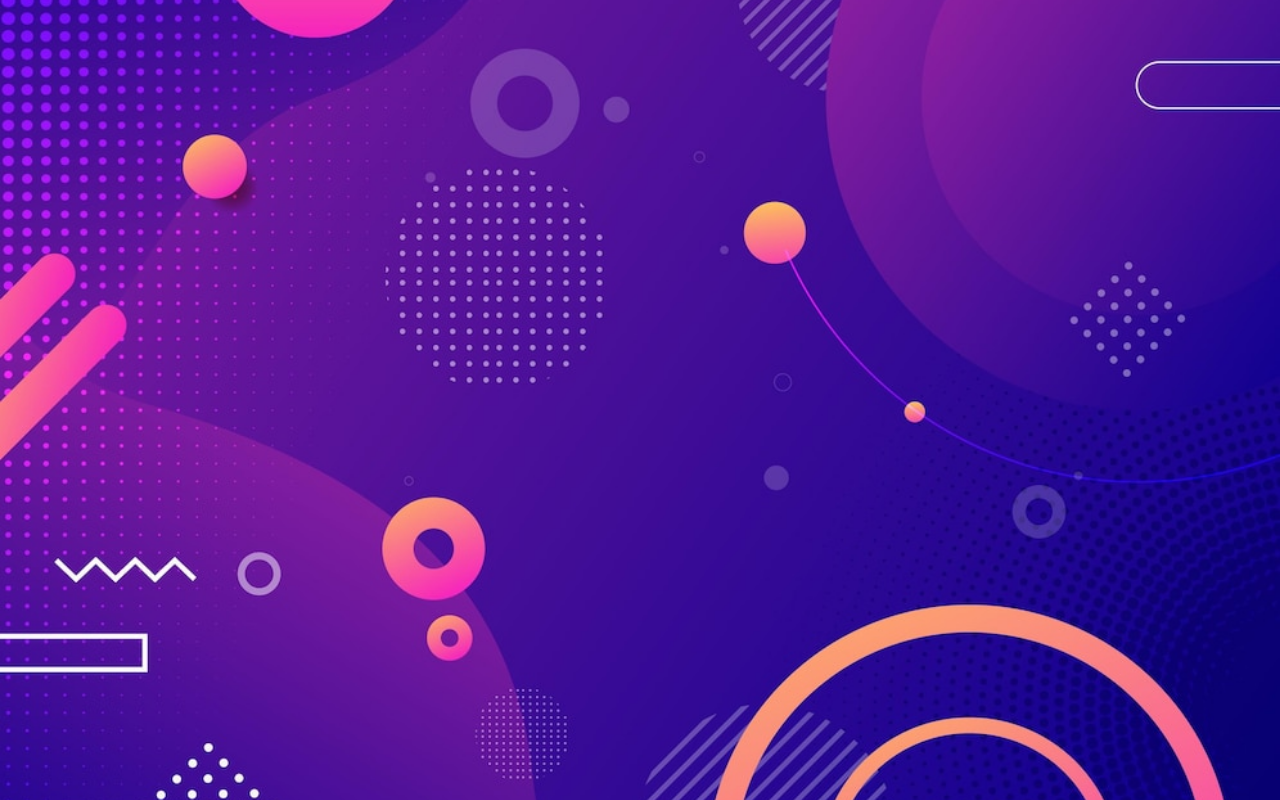
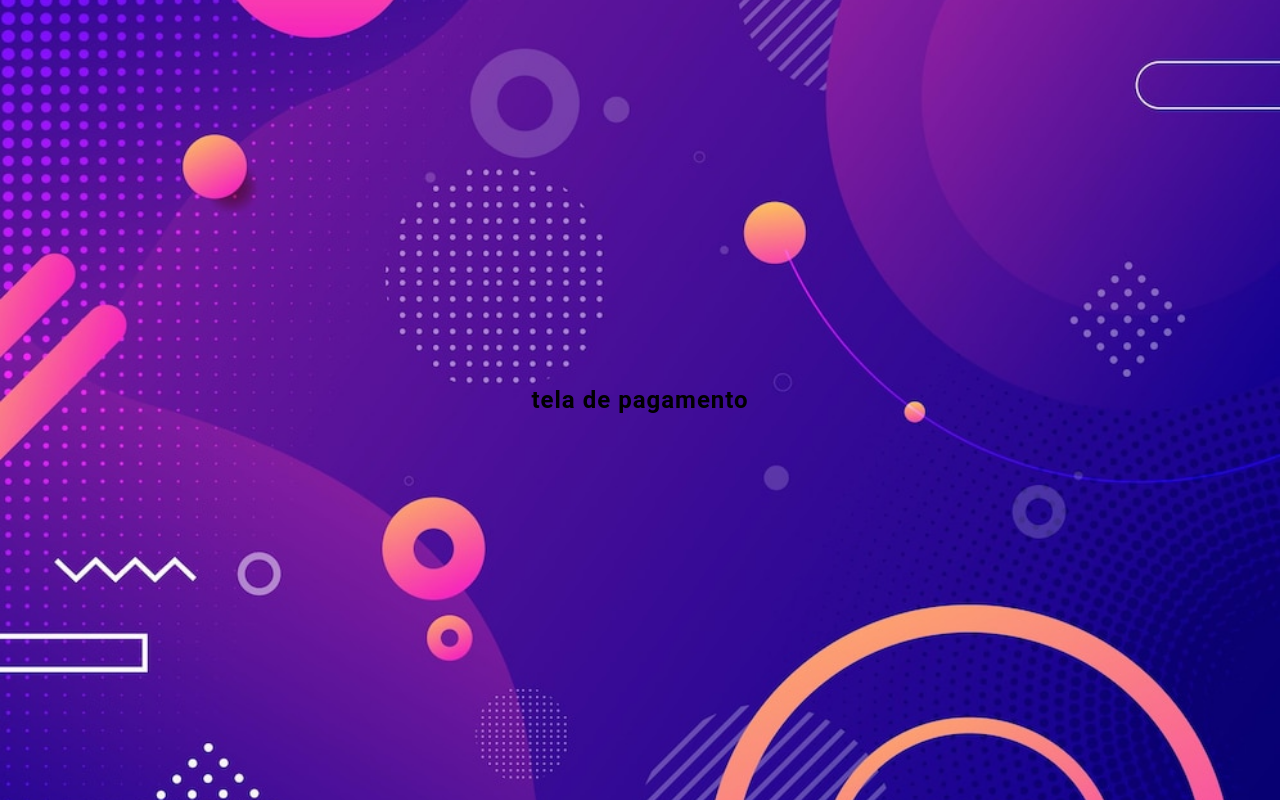
Before and after one commit to CarlosAmorim94/Caminhada_colidaria, a React (Vite) app: page /pagamento in a window 1280 px wide. Built offline with nearby package versions, Linux system fonts and the light colour scheme.

Commit message:
Fix: Fix the information on e-mail receiver

```diff
--- a/src/Pages/Payment/index.tsx
+++ b/src/Pages/Payment/index.tsx
@@ -1,5 +1,9 @@
 import { Container } from "./styles";
 
 export const Payment = () => {
-  return <Container></Container>;
+  return (
+    <Container>
+      <h1>tela de pagamento</h1>
+    </Container>
+  );
 };
--- a/src/Pages/Registration/index.tsx
+++ b/src/Pages/Registration/index.tsx
@@ -12,7 +12,6 @@ import {
 import InputMask from "react-input-mask";
 import { firestore } from "../../Firebase/firebase";
 import { addDoc, collection, getDocs } from "firebase/firestore";
-import { Link } from "react-router-dom";
 
 export const Registration = () => {
   const [users, setUsers] = useState<any[]>([]);
@@ -106,18 +105,18 @@ export const Registration = () => {
   return (
     <Container>
       <Content
-        action="https://formsubmit.co/carlos.av.amorim@gmail.com"
+        action="https://formsubmit.co/circuitosolidario@hotmail.com"
         method="POST"
       >
+        <input
+          type="hidden"
+          name="_next"
+          value="https://caminhadasolidaria.vercel.app/pagamento"
+        />
+
+        <input type="hidden" name="_autoresponse" value={emailResponse} />
         <FieldSetInformation>
           <Legend>Dados para cadastro:</Legend>
-          <input
-            type="hidden"
-            name="_next"
-            value="https://carlosamorim.vercel.app/emailsent"
-          />
-
-          <input type="hidden" name="_autoresponse" value={emailResponse} />
 
           <label htmlFor="id">Numeração: {id}</label>
           <input id="id" value={id} type="hidden" name="id" />
@@ -126,6 +125,7 @@ export const Registration = () => {
           <input
             required
             id="email"
+            name="email"
             type="email"
             placeholder="Digite seu E-mail"
             value={email}
```
Also changed, not shown: 2 other files (tests, documents, lock files or other folders).
